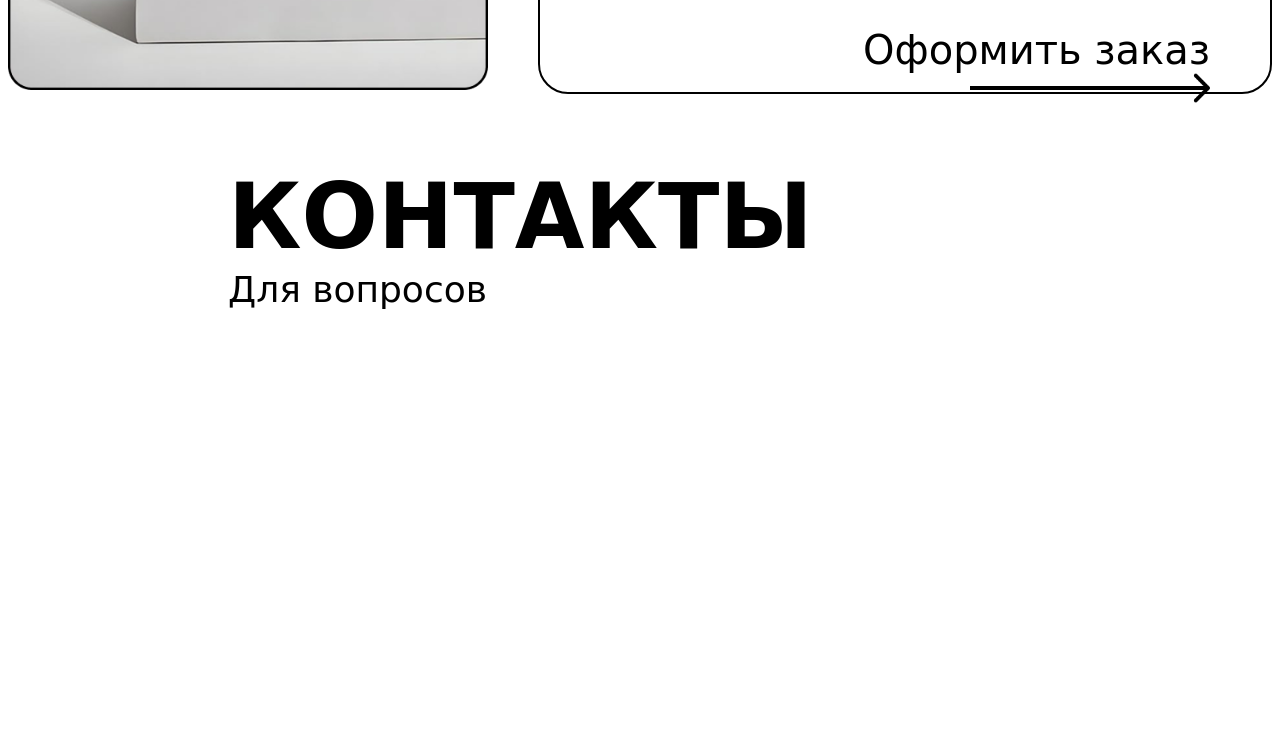
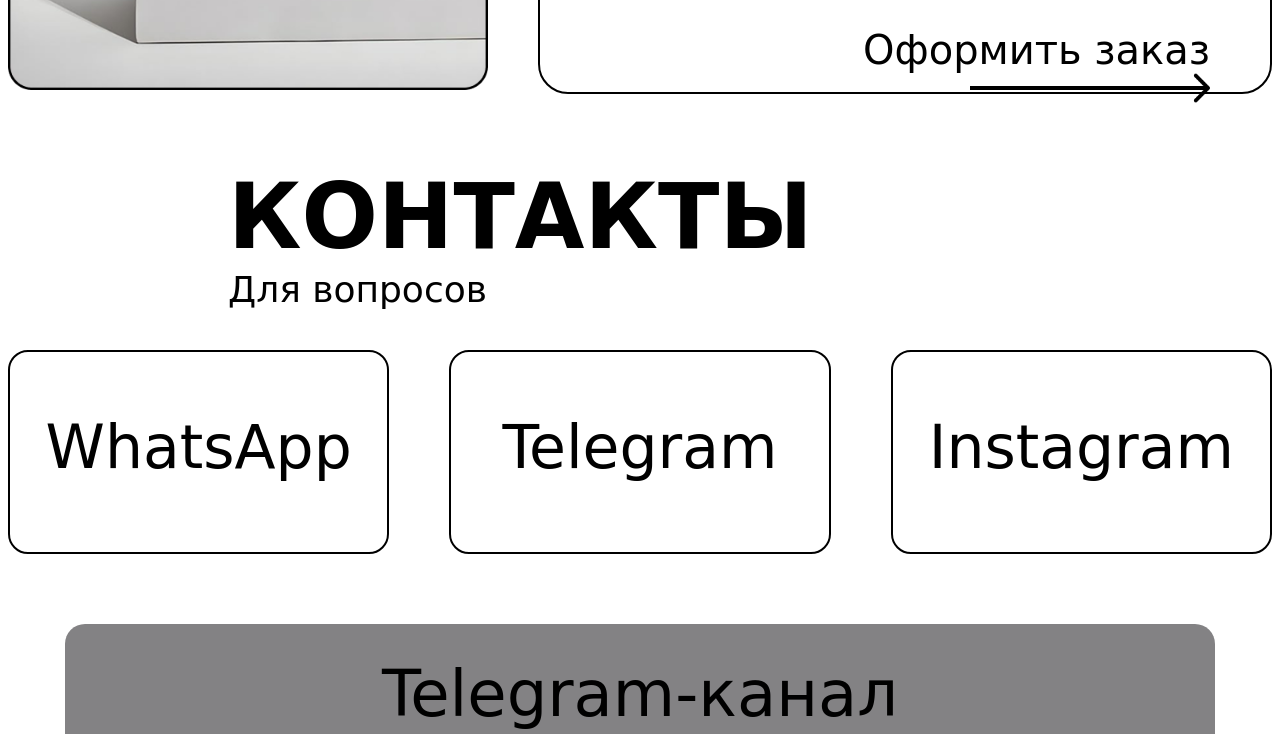
Before and after one commit to qmeoliw/testDesign, a plain HTML site: page index.html in a window 1280 px wide. Shown: the part 3960-4694 px from the top of the page. Before the commit the page ends 4278 px from the top, so only its background shows below. Drawn offline with Linux system fonts and the light colour scheme; a web font is replaced by a local one.

Commit message:
werttyuuu

```diff
--- a/index.html
+++ b/index.html
@@ -83,13 +83,25 @@
     </div>
 
 </section>
-<section id="contacts" class="container">
+<section id="contacts" class="">
     <div class="contact">
         <h2>КОНТАКТЫ</h2>
         <p>Для вопросов </p>
     </div>
-
+    <div class="option">
+        <div class="box"><p>WhatsApp</p></div>
+        <div class="box"><p>Telegram</p></div>
+        <div class="box"><p>Instagram</p></div>
+    </div>
+<div class="aaa">
+    <div class="tg">
+        <p>Telegram-канал</p>
+    </div>
+</div>
 </section>
 </main>
+<footer class="container">
+
+</footer>
 </body>
 </html>
--- a/style.css
+++ b/style.css
@@ -7,6 +7,10 @@ header {
   display: flex;
   align-items: center;
   justify-content: space-around;
+}
+.container{
+  margin: 0;
+  padding: 0;
 }
 nav {
   display: flex;
@@ -139,9 +143,11 @@ a {
 .popular p{
     font-size: 80px;
     color: white;
-    display: flex;
-    justify-content: center;
+display: flex;
+align-items: center;
+justify-content: center;
     margin: 0;
+    padding: 0;
 }
 .first_img{
 display: flex;
@@ -211,3 +217,45 @@ text-align: right;
   margin: 70px 0px 0px 220px;
 text-align: left;
 }
+.box{
+  border: 2px;
+  width: 400px;
+  height: 200px;
+  border-style: solid;
+  border-radius: 20px;
+}
+.option{
+  display: flex;
+  justify-content: center;
+  gap: 60px;
+  margin-top: 40px;
+}
+.option p{
+  font-size: 60px;
+  text-align: center;
+}
+.tg{
+  width:1150px ;
+  height: 140px;
+  background-color: #838284;
+  border-radius: 20px;
+  margin-top: 50px;
+  display: flex;
+  align-items: center;
+  justify-content: center;
+}
+.tg p{
+  font-size: 64px;
+  text-align: center;
+}
+.aaa{
+  display: flex;
+  justify-content: center;
+  padding: 20px;
+}
+footer{
+  background-image: url(./main/footer.png);
+  width: auto;
+  height: 460px;
+
+}
```
